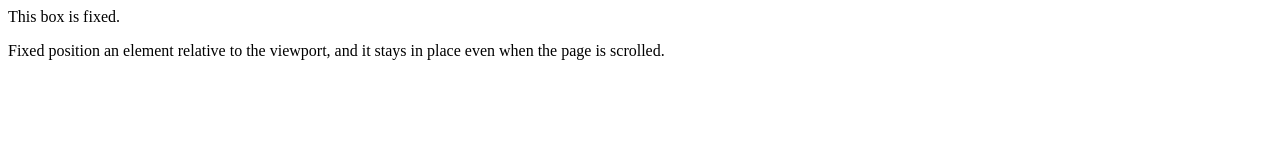
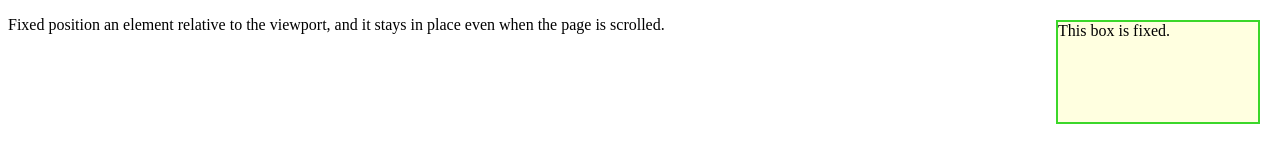
Before and after one commit to Tejas-63/position-property, a plain HTML site: page pages/fixed.html in a window 1280 px wide. Drawn offline with Linux system fonts and the light colour scheme.

Commit message:
fixed file css is added

```diff
--- a/pages/fixed.html
+++ b/pages/fixed.html
@@ -3,6 +3,17 @@
 <head>
 
     <title>fixed position</title>
+    <style>
+        .box {
+          width: 200px;
+          height: 100px;
+          background-color: lightyellow;
+          border: 2px solid rgb(59, 215, 42);
+          position: fixed;
+          top: 20px;
+          right: 20px;
+        }
+      </style>
 </head>
 <body>
     <div class="box">
```
